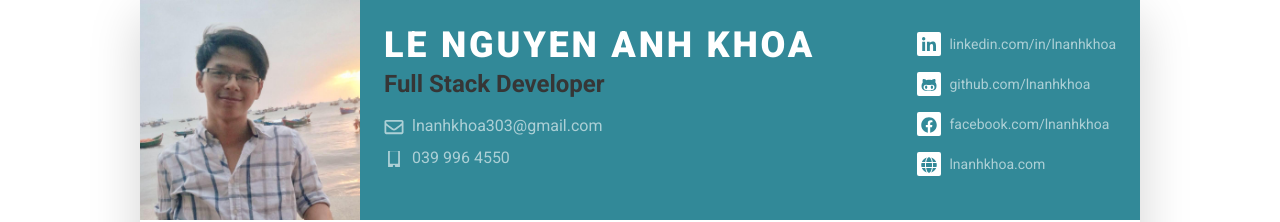
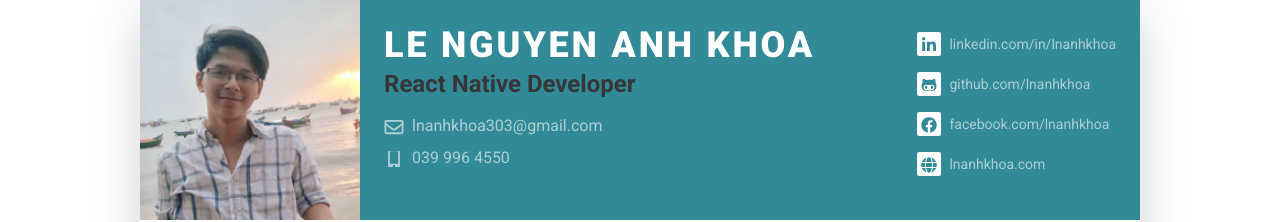
Before and after one commit to lnanhkhoa/lnanhkhoa-portfolio-vuejs, a Vue app: page /resume in a window 1280 px wide. Shown: the top 222 px of the page. Built offline with nearby package versions, Linux system fonts and the light colour scheme.

Commit message:
cv minimal

```diff
--- a/src/views/Resume.vue
+++ b/src/views/Resume.vue
@@ -10,7 +10,7 @@
                 <h1
                   class="name mt-0 mb-1 text-white text-uppercase text-uppercase"
                 >Le Nguyen Anh Khoa</h1>
-                <div class="title mb-3">Full Stack Developer</div>
+                <div class="title mb-3">React Native Developer</div>
                 <ul class="list-unstyled">
                   <li class="mb-2">
                     <a href="mailto:lnanhkhoa303@gmail.com">
```
Also changed, not shown: 1 other file (tests, documents, lock files or other folders).
